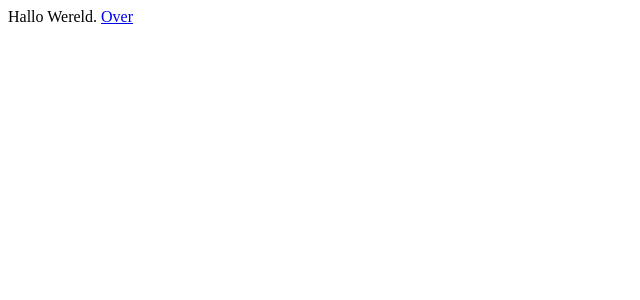
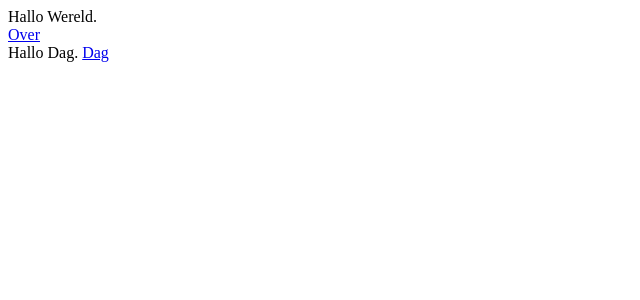
Before and after one commit to Pauwlus/HelloWorld2, a Next.js app: page / in a window 1280 px wide. Shown: the top 300 px of the page, without its empty margins (0-640 px from the left). Built offline with nearby package versions, Linux system fonts and the light colour scheme.

Commit message:
Pagina 5
Pagina 5 toegevoegd

```diff
--- a/pages/about.js
+++ b/pages/about2.js
@@ -3,7 +3,7 @@ export default () => (
   <div>
     Over ons: Paul den Boer
     <Link href="/">
-      <a>Startpagina 4</a>
+      <a>Startpagina 5</a>
     </Link>
   </div>
 );
--- a/pages/index.js
+++ b/pages/index.js
@@ -1,9 +1,15 @@
 import Link from "next/link";
 export default () => (
   <div>
-    Hallo Wereld.{" "}
+    Hallo Wereld.
+    <div />
     <Link href="/about">
       <a>Over</a>
     </Link>
+    <div />
+    Hallo Dag.{" "}
+    <Link href="/day">
+      <a>Dag</a>
+    </Link>
   </div>
 );
```
